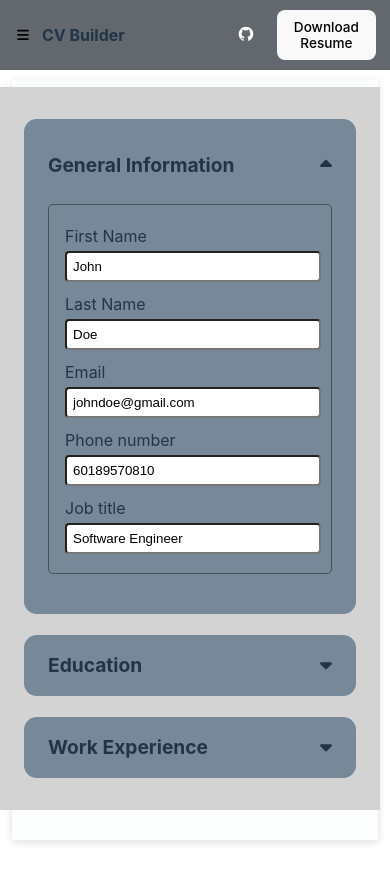
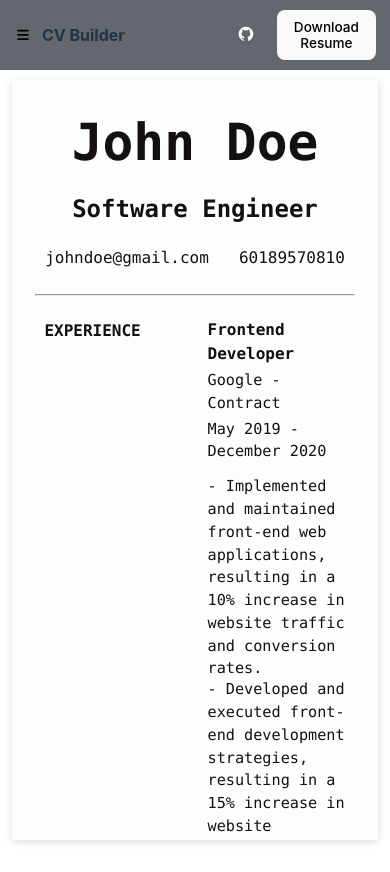
Before and after one commit to nabelk/cv-application, a React (Vite) app: page / in a window 390 px wide. Built offline with nearby package versions, Linux system fonts and the light colour scheme.

Commit message:
update: implement general info sidebar for mobile/tablet & change initial form data

```diff
--- a/src/App.jsx
+++ b/src/App.jsx
@@ -1,4 +1,4 @@
-import { useState } from 'react';
+import { useState, useEffect } from 'react';
 import './App.css';
 import { GeneralInfoForm } from './components/general-form';
 import { EducationForm } from './components/education-form';
@@ -20,10 +20,10 @@ function App() {
         [
             {
                 id: 1,
-                degree: 'Bachelor of Science in Computer Science',
-                school: 'University XYZ',
-                start_date: new Date('2022-05-02'),
-                end_date: new Date('2022-12-31'),
+                degree: 'Bachelor in Computer Science',
+                school: "Taylor's University",
+                start_date: new Date('2015-05-02'),
+                end_date: new Date('2017-12-31'),
             },
         ],
         [
@@ -32,12 +32,33 @@ function App() {
                 title: 'Frontend Developer',
                 company_name: 'Google',
                 employment_type: 'Contract',
-                description: '',
-                start_date: new Date('2022-05-02'),
-                end_date: new Date('2022-12-31'),
+                description:
+                    '- Implemented and maintained front-end web applications, resulting in a 10% increase in website traffic and conversion rates.\n - Developed and executed front-end development strategies, resulting in a 15% increase in website performance.',
+                start_date: new Date('2019-05-02'),
+                end_date: new Date('2020-12-31'),
             },
         ],
     ]);
+    // State for tablet/mobile sidebar
+    const [sidebarVisible, setSidebarVisible] = useState(true);
+    const [windowWidth, setWindowWidth] = useState(window.innerWidth);
+
+    useEffect(() => {
+        const handleResize = () => {
+            setWindowWidth(window.innerWidth);
+            setSidebarVisible(window.innerWidth >= 1200);
+        };
+
+        window.addEventListener('resize', handleResize);
+        handleResize();
+        return () => {
+            window.removeEventListener('resize', handleResize);
+        };
+    }, []);
+
+    const togglesideBar = () => {
+        setSidebarVisible(!sidebarVisible);
+    };
 
     const handleFormData = (newDataChange, idx) => {
         setFormData((prevFormData) => {
@@ -49,7 +70,7 @@ function App() {
 
     return (
         <>
-            <div>
+            <div style={{ display: sidebarVisible ? 'flex' : 'none' }}>
                 <GeneralInfoForm
                     initialGeneralData={formData[0]}
                     onFormDataChange={handleFormData}
@@ -63,10 +84,11 @@ function App() {
                     onFormDataChange={handleFormData}
                 ></WorkForm>
             </div>
+            {/* Id pdf-content is a reference for jsPDF */}
             <div id='pdf-content'>
                 <DisplayCV formData={formData}></DisplayCV>
             </div>
-            <Header></Header>
+            <Header togglesideBar={togglesideBar}></Header>
         </>
     );
 }
```
